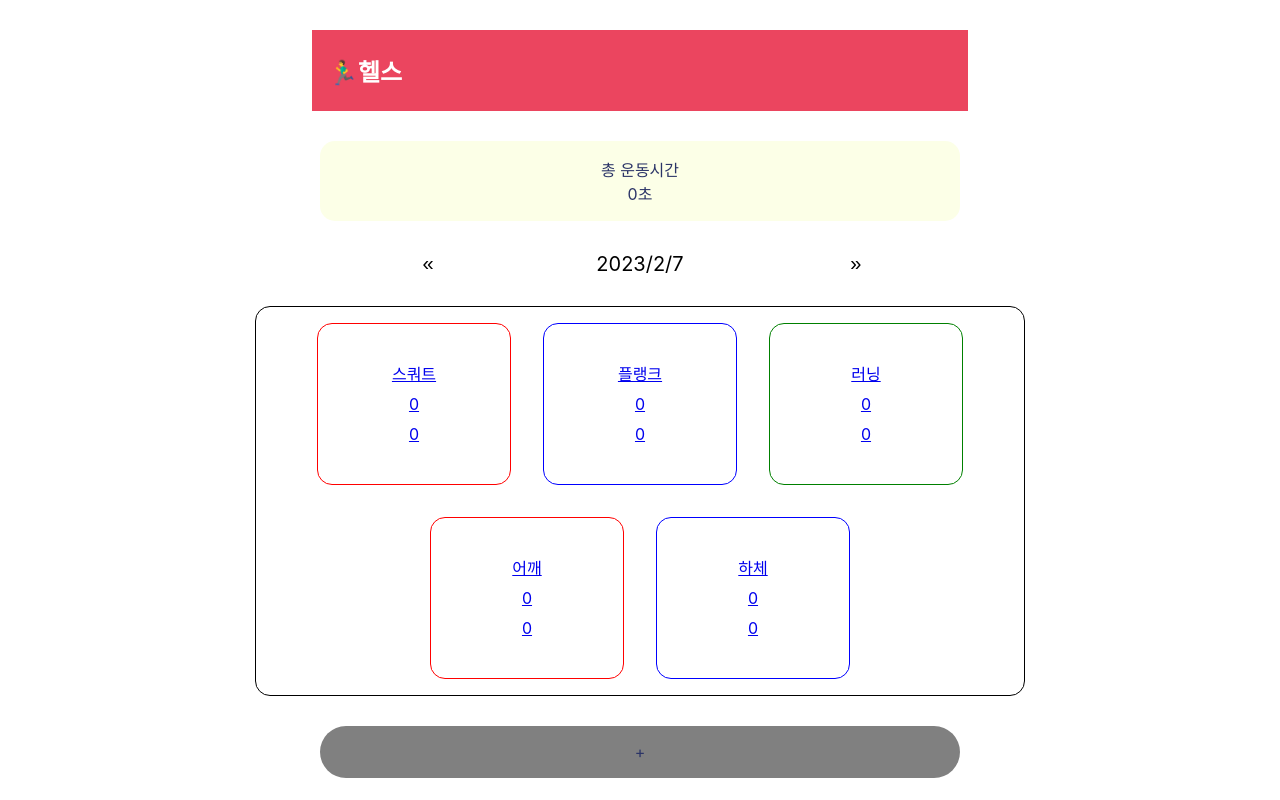
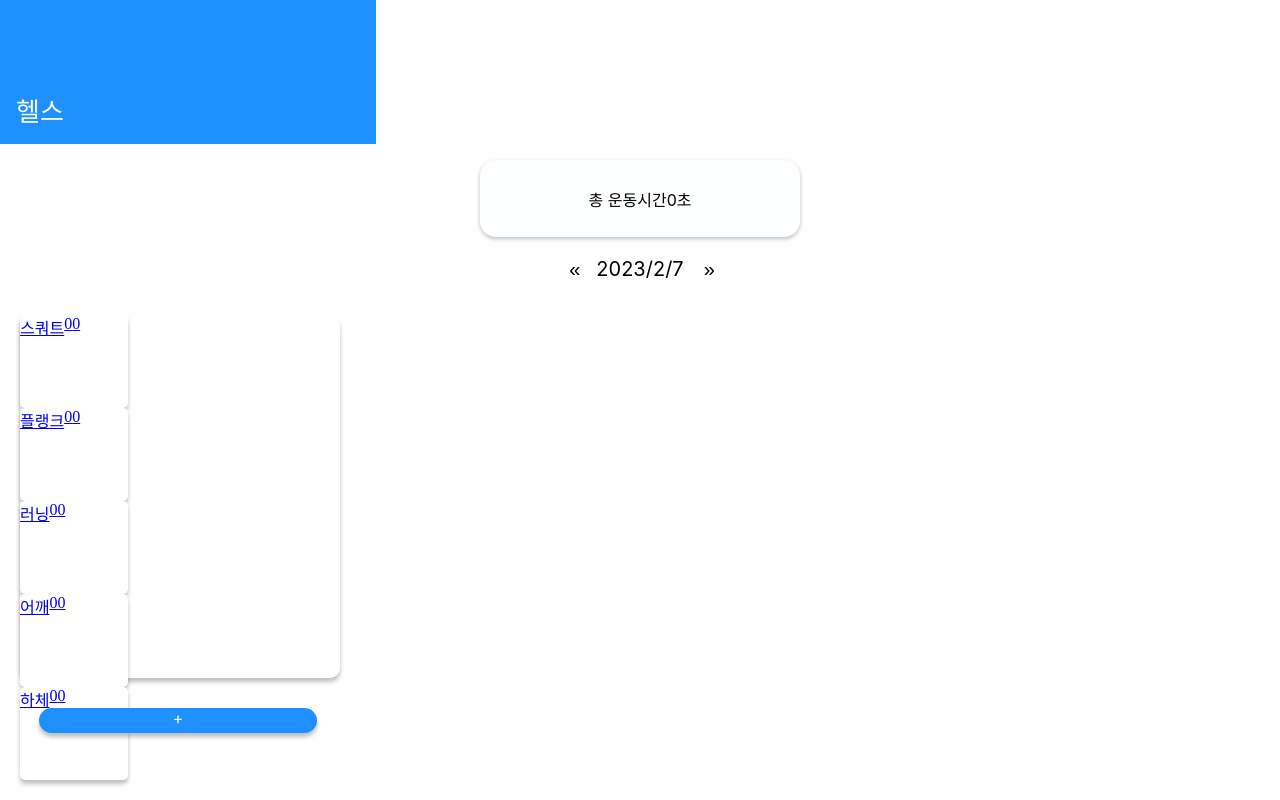
Before and after one commit to leesanghoon421/Nosily-coach, a React (Create React App) app in the folder frontend/: page /exercise in a window 1280 px wide. Built offline with nearby package versions, Linux system fonts and the light colour scheme.

Commit message:
전반적인 틀 디자인

```diff
--- a/frontend/src/components/ExerciseButton/style.js
+++ b/frontend/src/components/ExerciseButton/style.js
@@ -1,16 +1,27 @@
 import styled from "styled-components";
 
 export const ExerciseButton = styled.div`
-  display: flex;
-  flex-direction: column;
-  justify-content: center;
-  align-items: center;
+display: flex;
+flex-direction: row;
+flex-wrap: wrap;
+width: 108px;
+height: 93px;
+left: 58px;
+top: 326px;
 
-  width: 15vw;
-  height: 20vh;
+background: #FFFFFF;
+box-shadow: 0px 4px 4px rgba(0, 0, 0, 0.25);
+border-radius: 5px;
+`;
 
-  line-height: 30px; // 줄 간격
-  border: 1px solid ${props => props.color};
-  margin: 1em;
-  border-radius: 15px;
+
+export const Pointblock = styled.div`
+display: flex;
+justify-content: center;
+text-align: center;
+width: 360px;
+height: 128px;
+left: 0px;
+top: 0px;
+background: #1E90FF;
 `;
--- a/frontend/src/pages/Exercise/index.js
+++ b/frontend/src/pages/Exercise/index.js
@@ -39,7 +39,7 @@ const Excercise = () => {
   const [운동주제, set운동주제] = useState("헬스"); // 운동주제를 관리하는 상태 선언 및 초기화
   const [총운동시간, set총운동시간] = useState(0); // 총운동시간을 관리하는 상태 선언 및 초기화
   const [mark, setMark] = useState([]);
-  const[Date,SetDate]=useState("2023/2/7")
+  const [Date, SetDate] = useState("2023/2/7");
   const location = useLocation(); //현재 URL을 가져온다
   const currentUrl = location.pathname; // 가져온 URL 정보에서 pathname 속성값을 가져와 currentUrl 변수에 저장
   //즉, 현재 URL을 currentUrl 변수에 저장하고 있다는 것
@@ -47,15 +47,13 @@ const Excercise = () => {
   return (
     <div>
       <styled.Pointblock>
-        <h2>🏃‍♂️{운동주제}</h2>
+        <div>{운동주제}</div>
       </styled.Pointblock>
       <div>
         <styled.Block>
           <div>총 운동시간</div>
           <div>{총운동시간}초</div>
         </styled.Block>
-
-
       </div>
       {currentUrl != "/exercise" ? ( //현재 URL이 "/exercise"가 아니라면 <Outlet /> 컴포넌트만이 렌더링. 타이머가 렌더링?
         <>
--- a/frontend/src/pages/Exercise/style.js
+++ b/frontend/src/pages/Exercise/style.js
@@ -2,66 +2,86 @@ import styled from "styled-components";
 
 export const Timerblock = styled.div``;
 
+
 export const Pointblock = styled.div`
-  background-color: #eb455f;
+  display: flex;
+  align-items: flex-end;
+  justify-content: flex-start;
+  padding-bottom: 16px;
+  padding-left: 16px;
+
+  width: 360px;
+  height: 128px;
+
+  left: 0px;
+  top: 0px;
+  background: #1e90ff;
+  text-align: left;
+  font-size: 26px;
   color: white;
-  width: 50vw;
-  padding: 0.2em 0;
-  padding-left: 1em;
-  display: black;
-  margin: 0 auto;
-  margin-top: 30px;
+  font-family: "Spoqa Han Sans Neo";
+
 `;
 
 export const Block = styled.div`
-  background-color: #fcffe7;
-  width: 50vw;
-  color: #2b3467;
-  padding: 1em 0;
+  display: flex;
+  justify-content: center;
+  align-items: center;
+  width: 320px;
+  height: 77px;
+  margin: 0 auto;
+  margin-top: 1em;
 
-  text-align: center;
-  display: block;
-  margin: 0 auto;
-  margin-top: 30px;
-  border-radius: 15px;
+  background: #fdfeff;
+  box-shadow: 0px 2px 4px rgba(0, 0, 0, 0.25);
+  border-radius: 16px;
 `;
 
 export const ExerciseContainer = styled.div`
-  display: flex;
-  flex-wrap: wrap;
-  justify-content: center;
-  align-items: center;
+ position: absolute;
+width: 320px;
+height: 363px;
+left: 20px;
+top: 315px;
 
-  width: 60vw;
-  margin: 10px auto;
-  border: 1px solid black;
-  border-radius: 15px;
+background: #FFFFFF;
+box-shadow: 0px 4px 4px rgba(0, 0, 0, 0.25);
+border-radius: 10px;
+font-family: "Spoqa Han Sans Neo";
 `;
 
 export const AddButton = styled.div`
-  background-color: gray;
-  width: 50vw;
-  color: #2b3467;
-  padding: 1em 0;
 
-  text-align: center;
-  display: block;
-  margin: 0 auto;
-  margin-top: 30px;
-  border-radius: 30px;
+position: absolute;
+width: 278px;
+height: 25px;
+left: 39px;
+top: 692px;
+
+background: #1E90FF;
+box-shadow: 0px 4px 4px rgba(0, 0, 0, 0.25);
+border-radius: 50px;
+margin-top: 1em;
+text-align: center;
+color: white;
 `;
 
 export const DateContainer = styled.div`
-   display: flex;
-   flex-direction: row;
+  display: flex;
+  flex-direction: row;
 
-   justify-content: space-evenly;
-   text-align: center;
-   font-size: 20px;
-   align-items: center;
-   width: 60vw;
-   margin: 30px auto;
-
+  justify-content: center;
+  align-items: center;
+  width: 131px;
+  height: 25px;
+  left: 116px;
+  top: 287px;
+  margin: 0 auto;
+  margin-top: 1em;
+  font-style: normal;
+  font-weight: 400;
+  font-size: 20px;
+  line-height: 25px;
 `;
 export const NextButton = styled.button`
   background-color: white;
--- a/frontend/src/pages/Routine/index.js
+++ b/frontend/src/pages/Routine/index.js
@@ -4,25 +4,22 @@ import { useLocation, Outlet } from "react-router-dom"; // react-router-dom의 u
 import RoutineBox from "components/RoutineBox";
 
 const Routine = () => {
-
-
+  const [Date, SetDate] = useState("2023/2/7");
   return (
     <>
-      <styled.Pointblock>
-        <h2>운동 루틴</h2>
-      </styled.Pointblock>
+      <styled.Pointblock>운동 루틴</styled.Pointblock>
 
       <styled.DateContainer>
-
-        <div>운동일 지정</div>
-
+        <styled.NextButton>«</styled.NextButton>
+        <div>{Date}</div>
+        <styled.NextButton>»</styled.NextButton>
       </styled.DateContainer>
 
       <styled.RoutineContainer>
-          <RoutineBox/>
-          <RoutineBox/>
-          <RoutineBox/>
-          <RoutineBox/>
+        <RoutineBox />
+        <RoutineBox />
+        <RoutineBox />
+        <RoutineBox />
       </styled.RoutineContainer>
     </>
   );
--- a/frontend/src/pages/Routine/style.js
+++ b/frontend/src/pages/Routine/style.js
@@ -1,39 +1,61 @@
 import styled from "styled-components";
 
 export const Pointblock = styled.div`
-  background-color: #EB455F;
+  display: flex;
+  align-items: flex-end;
+  justify-content: flex-start;
+  padding-bottom: 16px;
+  padding-left: 16px;
+
+  width: 360px;
+  height: 128px;
+
+  left: 0px;
+  top: 0px;
+  background: #1e90ff;
+  text-align: left;
+  font-size: 26px;
   color: white;
-  width: 50vw;
-  padding: 0.2em 0;
-  padding-left: 1em;
-
-  //border: 1px solid black;
-  //text-align: center;
-  display: black;
-  margin: 0 auto;
-  margin-top: 30px;
+  font-family: "Spoqa Han Sans Neo";
 
 `;
+export const RoutineContainer = styled.div`
+ position: absolute;
+width: 320px;
+height: 363px;
+left: 20px;
+top: 315px;
 
-export const RoutineContainer = styled.div`
- //background-color: #fcffe7;
-  width: 30vw;
-  border: 1px solid black;
-
-  display: block;
-  margin: 0 auto;
-  margin-top: 30px;
-
+background: #FFFFFF;
+box-shadow: 0px 4px 4px rgba(0, 0, 0, 0.25);
+border-radius: 10px;
+font-family: "Spoqa Han Sans Neo";
 `;
 
+
 export const DateContainer = styled.div`
-   display: flex;
-   flex-direction: row;
+  display: flex;
+  flex-direction: row;
 
-   justify-content: space-evenly;
-   text-align: center;
-   font-size: 20px;
-   align-items: center;
-   width: 60vw;
-   margin: 30px auto;
+  justify-content: center;
+  align-items: center;
+  width: 131px;
+  height: 25px;
+  left: 116px;
+  top: 287px;
+  margin: 0 auto;
+  margin-top: 1em;
+  font-style: normal;
+  font-weight: 400;
+  font-size: 20px;
+  line-height: 25px;
 `;
+export const NextButton = styled.button`
+  background-color: white;
+  border : white;
+  padding-left: 10px;
+  font-size: 20px;
+  cursor: pointer;
+  margin-right: 10px;
+  margin-left: 10px;
+`;
```
Lines whose indentation alone changed are shown as unchanged.
